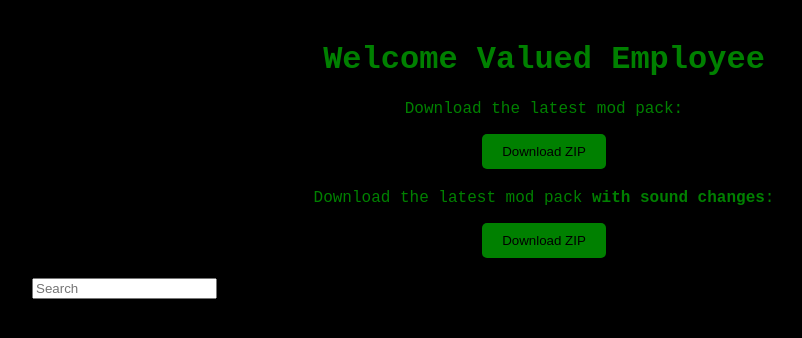
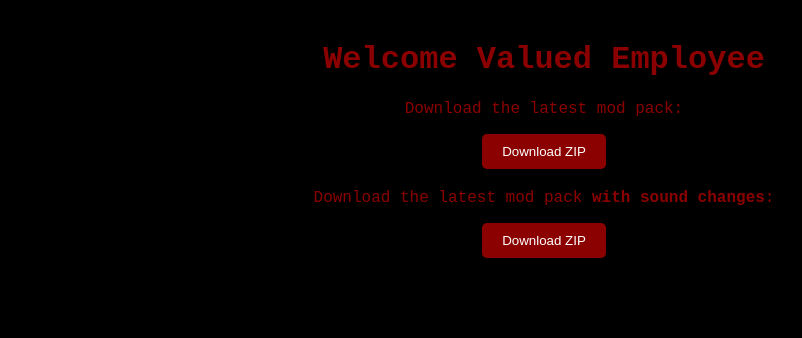
Before and after one commit to ThePalad1n/LethalCompanySite, a React (Create React App) app: page / in a window 1280 px wide. Shown: the top 338 px of the page, without its empty margins (96-898 px from the left). Built offline with nearby package versions, Linux system fonts and the light colour scheme.

Commit message:
carousel added

```diff
--- a/src/Components/TerminalComponent.jsx
+++ b/src/Components/TerminalComponent.jsx
@@ -1,10 +1,9 @@
 import React from 'react';
 import styled from 'styled-components';
-import Form from 'react-bootstrap/Form';
 
 const TerminalStyle = styled.div`
   font-family: 'Courier New', monospace;
-  color: green;
+  color: #8b0000;
   background: linear-gradient(to right, black, black); // Red gradient
   padding: 20px;
   border-radius: 5px;
@@ -15,7 +14,7 @@ const TerminalStyle = styled.div`
 `;
 
 const Title = styled.h1`
-  color: green; // Or any color that fits the theme
+  color: #8b0000; // Or any color that fits the theme
   text-align: center;
 `;
 
@@ -25,14 +24,14 @@ const DownloadSection = styled.div`
 `;
 
 const DownloadButton = styled.button`
-  background-color: green;
-  color: black;
+  background-color: #8b0000;
+  color: white;
   border: none;
   padding: 10px 20px;
   border-radius: 5px;
   cursor: pointer;
   &:hover {
-    background-color: white;
+    background-color: green;
   }
 `;
 
@@ -58,9 +57,6 @@ const TerminalComponent = () => {
         <p>Download the latest mod pack <b>with sound changes</b>:</p>
         <DownloadButton onClick={handleDownload}>Download ZIP</DownloadButton>
       </DownloadSection>
-      <SearchBarContainer>
-        <input className="form-control" type="search" placeholder="Search" aria-label="Search"/>
-      </SearchBarContainer>
     </TerminalStyle>
   );
 };
```
Also changed, not shown: src/Components/ImageDisplayComponent.jsx (added, +24 -0 lines).
